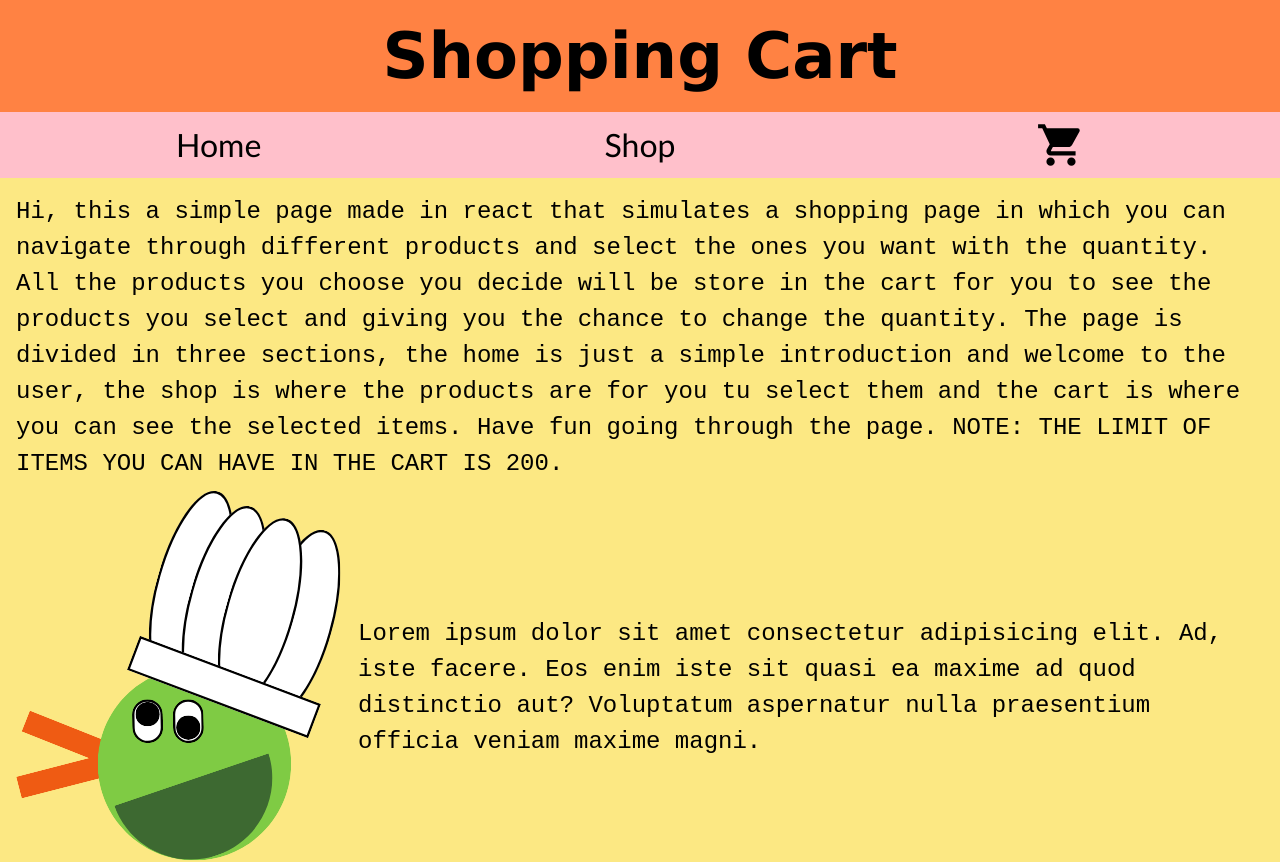
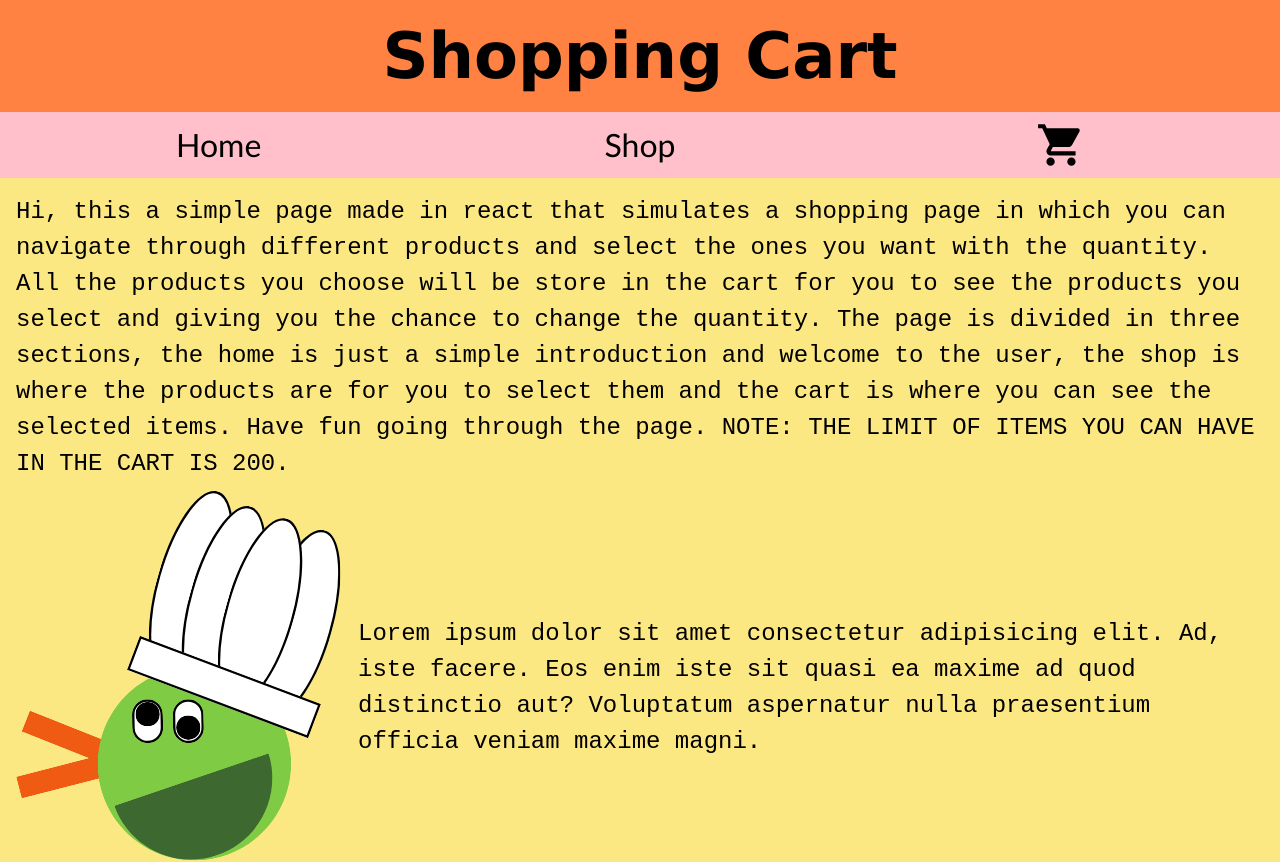
Before and after one commit to ivanovichi123/Shopping-cart, a React (Vite) app: page /home in a window 1280 px wide. Shown: the top 862 px of the page. Built offline with nearby package versions, Linux system fonts and the light colour scheme.

Commit message:
feat: Comments added

```diff
--- a/src/components/homePage/HomePage.jsx
+++ b/src/components/homePage/HomePage.jsx
@@ -6,6 +6,7 @@ import { CartContext } from "../../contexts/cart.context";
 import { useContext } from "react";
 
 const HomePage = () => {
+  //Get the quantity of the cart from the context
   const { cartNumber, setCartNumber } = useContext(CartContext);
 
   return (
@@ -18,11 +19,11 @@ const HomePage = () => {
         <p className={styles.theText1}>
           Hi, this a simple page made in react that simulates a shopping page in
           which you can navigate through different products and select the ones
-          you want with the quantity. All the products you choose you decide
+          you want with the quantity. All the products you choose
           will be store in the cart for you to see the products you select and
           giving you the chance to change the quantity. The page is divided in
           three sections, the home is just a simple introduction and welcome to
-          the user, the shop is where the products are for you tu select them
+          the user, the shop is where the products are for you to select them
           and the cart is where you can see the selected items. Have fun going
           through the page. NOTE: THE LIMIT OF ITEMS YOU CAN HAVE IN THE CART IS
           200.
--- a/src/contexts/cart.context.jsx
+++ b/src/contexts/cart.context.jsx
@@ -4,7 +4,9 @@ import Apple from "../assets/Apple.svg";
 const CartContext = createContext();
 
 function CartContextWrapper(props) {
+  //Variable that stores the total number of items in the cart
   const [cartNumber, setCartNumber] = useState(0);
+  //Array of objects that store information of individual products
   const [cartItemList, setCartItemList] = useState([
     {
       Name: "A product",
--- a/src/contexts/test.context.jsx
+++ b/src/contexts/test.context.jsx
@@ -2,8 +2,11 @@ import { createContext, useState } from "react";
 import Apple from "../assets/Apple.svg";
 import { CartContext } from "./cart.context";
 
+//Context just made for test purposes
 function CartContextWrapperTest(props) {
+  //Variable that stores the total number of items in the cart
   const [cartNumber, setCartNumber] = useState(100);
+  //Array of objects that store information of individual products
   const [cartItemList, setCartItemList] = useState([
     {
       Name: "Apple",
```
Also changed, not shown: src/components/cartPage/CartPage.jsx (+17 -0 lines), src/components/shopPage/ShopPage.jsx (+45 -0 lines).
